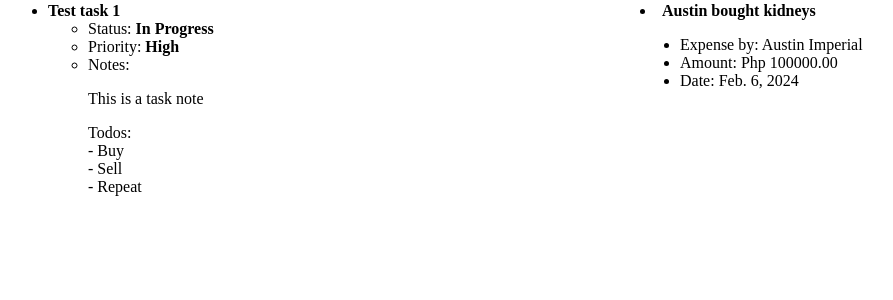
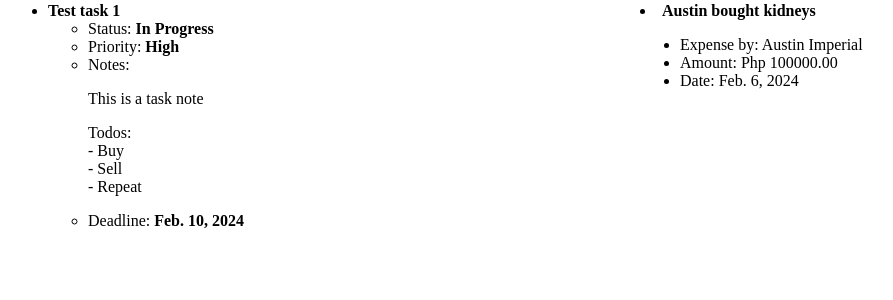
Before and after one commit to akaNiknok/ProjectManager, a Django app: template ProjectManager/PMApp/templates/dashboard.html in a window 1280 px wide. Shown: the part 272-572 px from the top of the page, without its empty margins (0-893 px from the left). Run offline with Django 5.2, Linux system fonts and the light colour scheme; the template is opened without the code that fills it: values that come from a table or form of the project are taken from there, others are empty; data comes from the database, SQL or seed files in the repository.

Commit message:
Show task deadline in dashboard

```diff
--- a/ProjectManager/PMApp/templates/dashboard.html
+++ b/ProjectManager/PMApp/templates/dashboard.html
@@ -27,6 +27,7 @@
                         <li>Status: <b>{{ task.get_task_status_display }}</b></li>
                         <li>Priority: <b>{{ task.get_task_priority_display }}</b></li>
                         <li>Notes: {{ task.task_notes|linebreaks }}</li>
+                        <li>Deadline: <b>{{ task.task_deadline }}</b></li>
                     </ul>
                 </li>
             {% endfor %}
```
